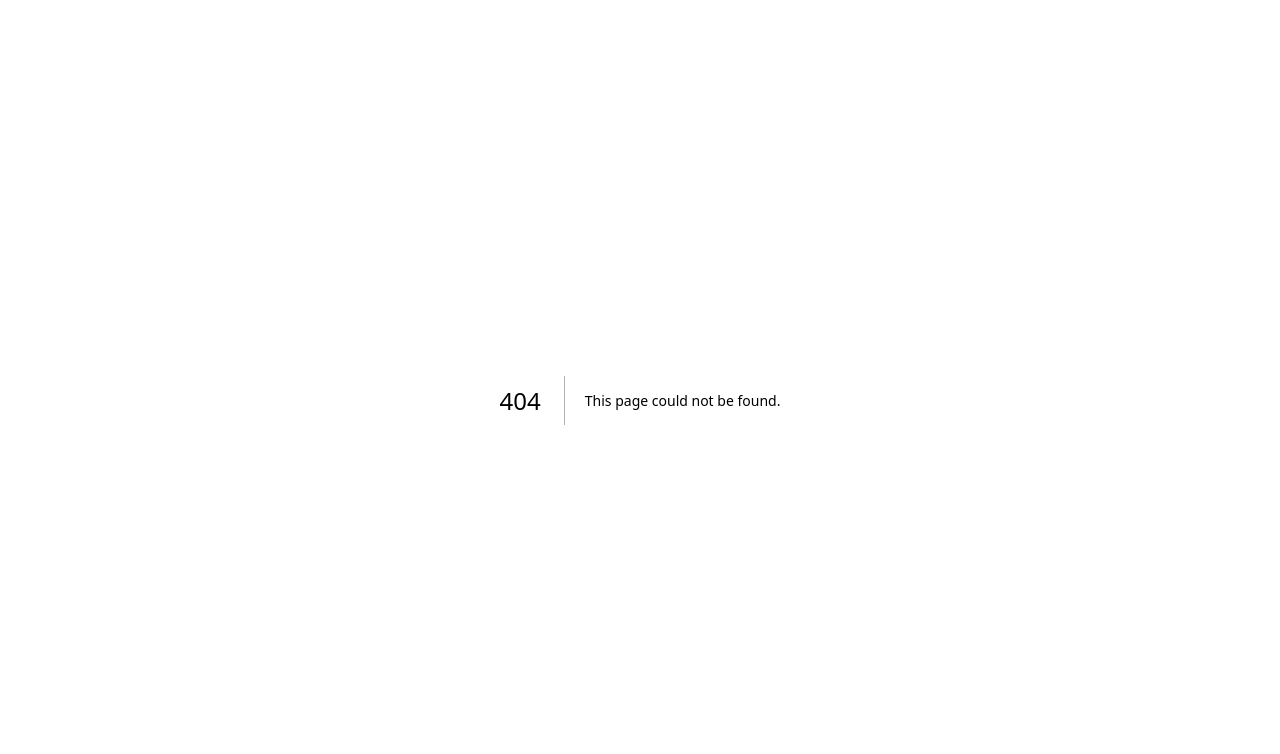
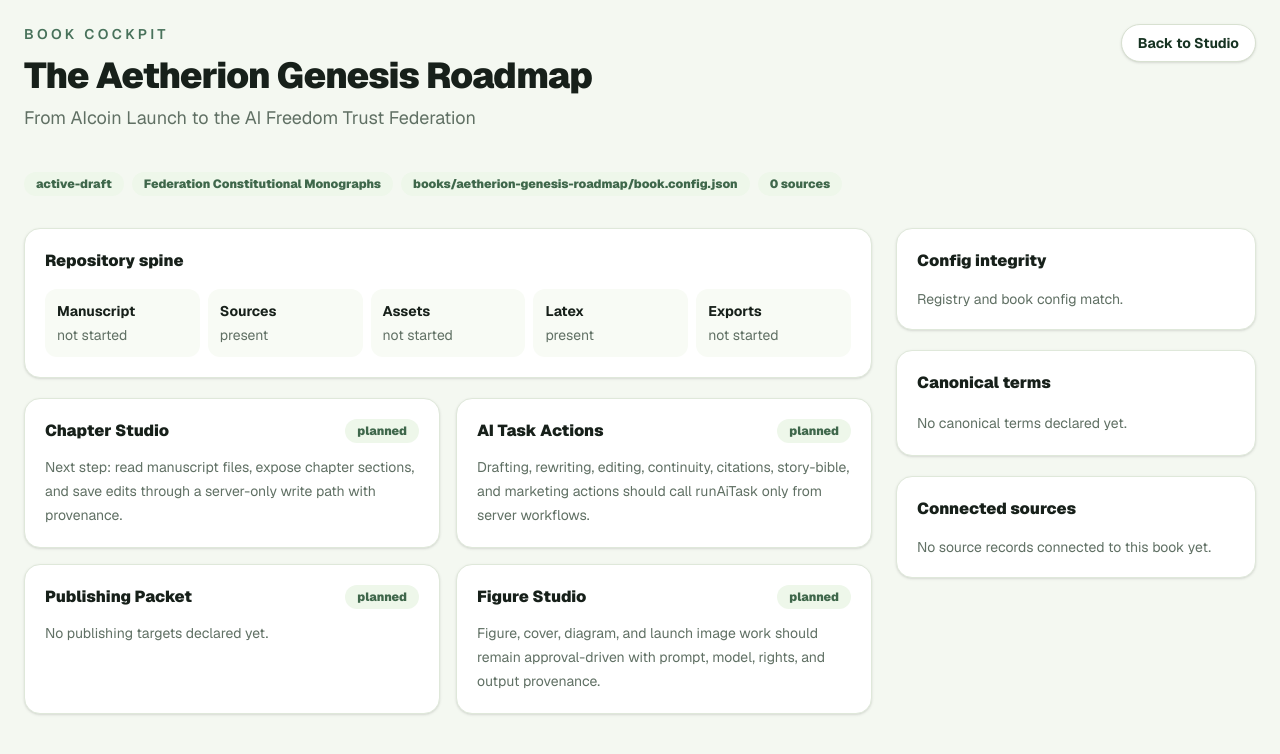
Before and after one commit to AIFreedomTrustFederation/booksmith-ai, a Next.js app: page /studio/books/aetherion-genesis-roadmap in a window 1280 px wide. Before the commit this address had no page. Shown: the top 754 px of the page. Built offline with nearby package versions, Linux system fonts and the light colour scheme.

Commit message:
Add registry-backed book cockpit route

```diff
--- /dev/null
+++ b/src/app/studio/books/[slug]/page.tsx
@@ -0,0 +1,138 @@
+import Link from "next/link";
+import { notFound } from "next/navigation";
+
+import { loadFederatedLibrary, type BookshelfBook } from "@/lib/library/load-library";
+
+function StatusPill({ children }: { children: React.ReactNode }) {
+  return <span className="rounded-full bg-[#eef7ea] px-3 py-1 text-xs font-black text-[#3f674b]">{children}</span>;
+}
+
+function WorkflowCard({ title, status, body }: { title: string; status: string; body: string }) {
+  return (
+    <article className="rounded-2xl border border-[#dfe8da] bg-white p-5 shadow-sm">
+      <div className="flex items-start justify-between gap-3">
+        <h2 className="font-black">{title}</h2>
+        <StatusPill>{status}</StatusPill>
+      </div>
+      <p className="mt-3 text-sm leading-6 text-[#607064]">{body}</p>
+    </article>
+  );
+}
+
+function FolderPanel({ book }: { book: BookshelfBook }) {
+  return (
+    <section className="rounded-2xl border border-[#dfe8da] bg-white p-5 shadow-sm">
+      <h2 className="font-black">Repository spine</h2>
+      <div className="mt-4 grid gap-2 sm:grid-cols-5">
+        {Object.entries(book.folders).map(([name, exists]) => (
+          <div className="rounded-xl bg-[#f8fbf5] p-3 text-sm" key={name}>
+            <p className="font-bold capitalize">{name}</p>
+            <p className="mt-1 text-[#607064]">{exists ? "present" : "not started"}</p>
+          </div>
+        ))}
+      </div>
+    </section>
+  );
+}
+
+export default async function StudioBookPage({ params }: { params: Promise<{ slug: string }> }) {
+  const { slug } = await params;
+  const library = await loadFederatedLibrary();
+  const book = library.books.find((candidate) => candidate.registry.slug === slug);
+
+  if (!book) notFound();
+
+  const display = book.config ?? book.registry;
+
+  return (
+    <main className="min-h-screen bg-[#f4f8f1] p-6 text-[#17201a]">
+      <section className="mx-auto max-w-7xl">
+        <div className="flex flex-col gap-4 sm:flex-row sm:items-start sm:justify-between">
+          <div>
+            <p className="text-sm font-semibold uppercase tracking-[0.24em] text-[#48725b]">
+              Book cockpit
+            </p>
+            <h1 className="mt-3 text-4xl font-black tracking-tight">{display.title}</h1>
+            {book.config?.subtitle ? <p className="mt-2 text-lg text-[#607064]">{book.config.subtitle}</p> : null}
+            <p className="mt-4 max-w-3xl text-sm leading-6 text-[#607064]">{display.purpose}</p>
+          </div>
+          <Link
+            className="rounded-full border border-[#d8e1d1] bg-white px-4 py-2 text-center text-sm font-bold text-[#173322] shadow-sm transition hover:bg-[#eef7ea]"
+            href="/studio"
+          >
+            Back to Studio
+          </Link>
+        </div>
+
+        <div className="mt-6 flex flex-wrap gap-2">
+          <StatusPill>{display.status}</StatusPill>
+          <StatusPill>{display.series}</StatusPill>
+          <StatusPill>{book.config ? book.configPath : "config missing"}</StatusPill>
+          <StatusPill>{book.connectedSources.length} sources</StatusPill>
+        </div>
+
+        <div className="mt-8 grid gap-6 lg:grid-cols-[minmax(0,1fr)_360px]">
+          <section className="space-y-5">
+            <FolderPanel book={book} />
+
+            <div className="grid gap-4 md:grid-cols-2">
+              <WorkflowCard
+                title="Chapter Studio"
+                status="planned"
+                body="Next step: read manuscript files, expose chapter sections, and save edits through a server-only write path with provenance."
+              />
+              <WorkflowCard
+                title="AI Task Actions"
+                status="planned"
+                body="Drafting, rewriting, editing, continuity, citations, story-bible, and marketing actions should call runAiTask only from server workflows."
+              />
+              <WorkflowCard
+                title="Publishing Packet"
+                status={book.config?.publishingTargets?.length ? "detected" : "planned"}
+                body={book.config?.publishingTargets?.length ? book.config.publishingTargets.join(" · ") : "No publishing targets declared yet."}
+              />
+              <WorkflowCard
+                title="Figure Studio"
+                status={book.folders.assets ? "detected" : "planned"}
+                body="Figure, cover, diagram, and launch image work should remain approval-driven with prompt, model, rights, and output provenance."
+              />
+            </div>
+          </section>
+
+          <aside className="space-y-5">
+            <section className="rounded-2xl border border-[#dfe8da] bg-white p-5 shadow-sm">
+              <h2 className="font-black">Config integrity</h2>
+              {book.issues.length ? (
+                <ul className="mt-4 list-inside list-disc space-y-2 text-sm text-[#67543c]">
+                  {book.issues.map((issue) => <li key={issue}>{issue}</li>)}
+                </ul>
+              ) : (
+                <p className="mt-4 text-sm text-[#607064]">Registry and book config match.</p>
+              )}
+            </section>
+
+            <section className="rounded-2xl border border-[#dfe8da] bg-white p-5 shadow-sm">
+              <h2 className="font-black">Canonical terms</h2>
+              <p className="mt-4 text-sm leading-6 text-[#607064]">
+                {book.config?.canonicalTerms?.length ? book.config.canonicalTerms.join(" · ") : "No canonical terms declared yet."}
+              </p>
+            </section>
+
+            <section className="rounded-2xl border border-[#dfe8da] bg-white p-5 shadow-sm">
+              <h2 className="font-black">Connected sources</h2>
+              <div className="mt-4 space-y-3">
+                {book.connectedSources.length ? book.connectedSources.map((source) => (
+                  <div className="rounded-xl bg-[#f8fbf5] p-3 text-sm" key={source.sourceId}>
+                    <p className="font-bold">{source.sourceId}</p>
+                    <p className="mt-1 text-[#607064]">{source.sourceType} · {source.status}</p>
+                    <p className="mt-1 break-words text-xs text-[#607064]">{source.location}</p>
+                  </div>
+                )) : <p className="text-sm text-[#607064]">No source records connected to this book yet.</p>}
+              </div>
+            </section>
+          </aside>
+        </div>
+      </section>
+    </main>
+  );
+}
```
